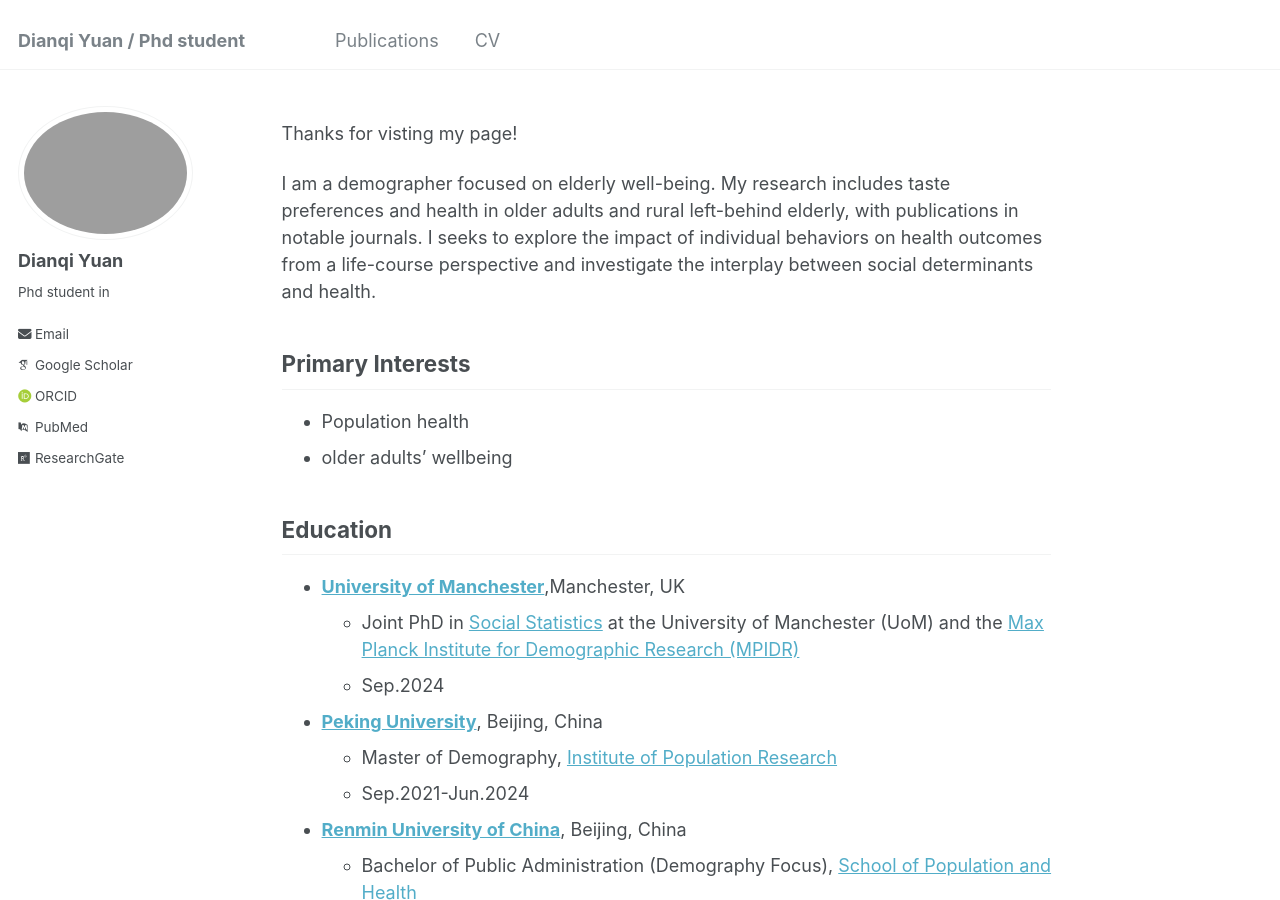
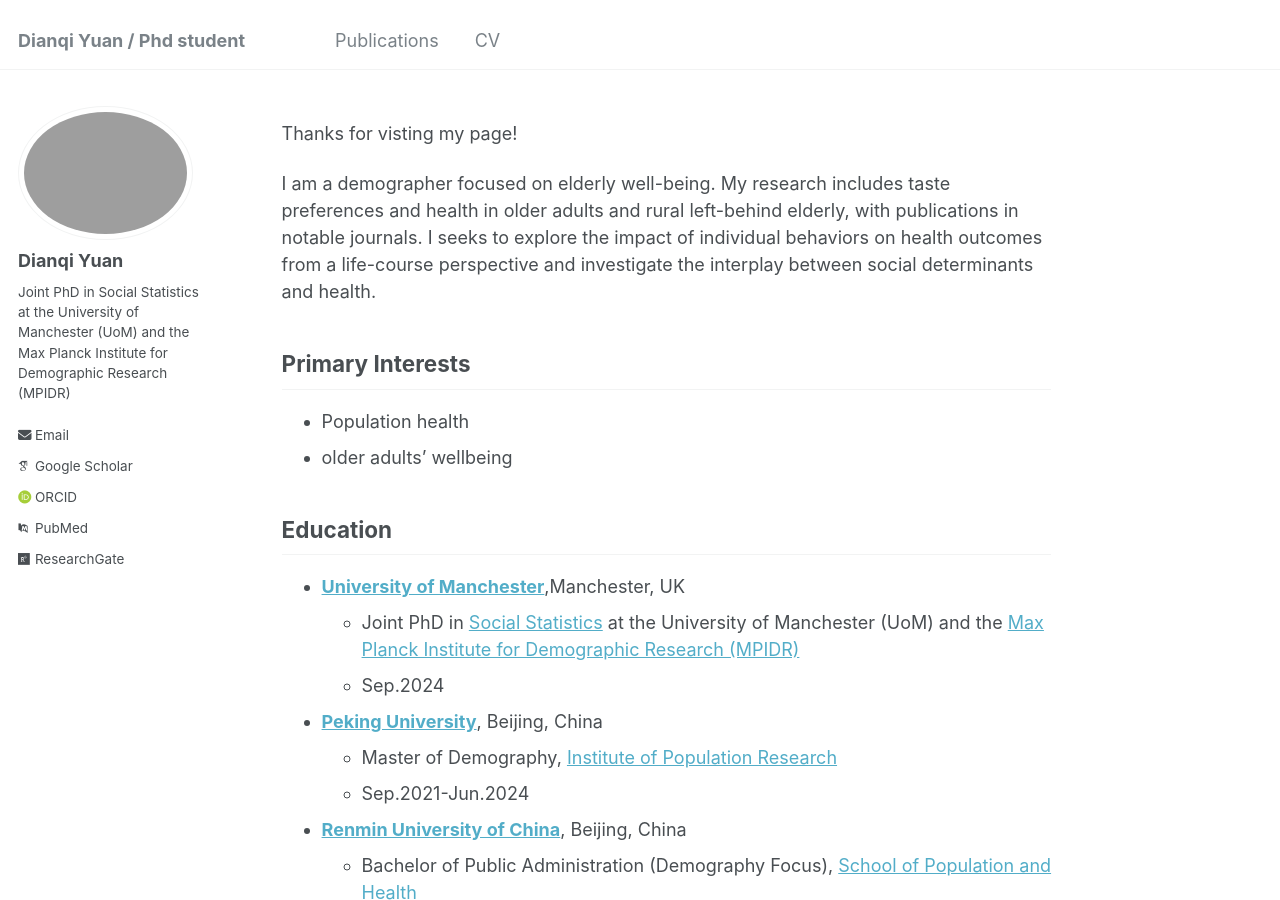
Before and after one commit to dianqi-yuan/dianqi-yuan.github.io, a Jekyll site: the page built from _pages/about.md, in a window 1280 px wide and 900 px high. Built offline with Jekyll 4.4.1, drawn with Linux system fonts in a browser that asks for light colours; some web fonts are replaced.

Commit message:
Update _config.yml

```diff
--- a/_config.yml
+++ b/_config.yml
@@ -24,7 +24,7 @@ author:
   avatar           : "hua.png"
   name             : "Dianqi Yuan"
   pronouns         : # example: "she/her"
-  bio              : "Phd student in "
+  bio              : "Joint PhD in Social Statistics at the University of Manchester (UoM) and the Max Planck Institute for Demographic Research (MPIDR) "
   location         : # "Earth"
   employer         : # "Red Brick University"
   uri              : # URL
```
